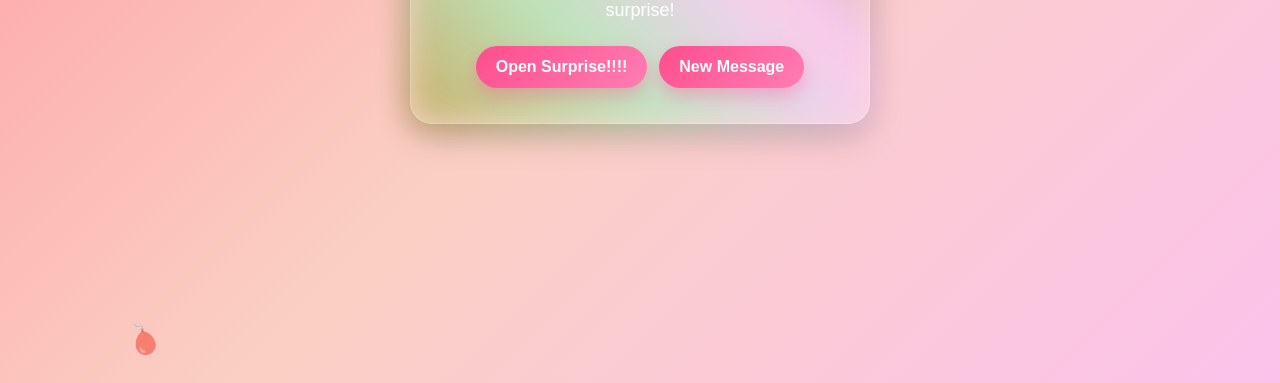
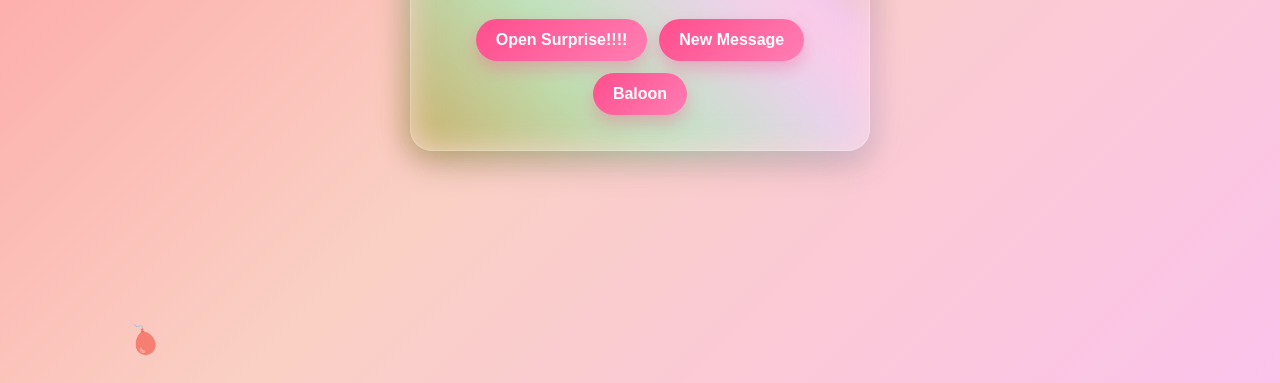
Before and after one commit to antonyy005-AY/myreposample, a plain HTML site: page index.html in a window 1280 px wide. Shown: the part 417-800 px from the top of the page. Drawn offline with Linux system fonts and the light colour scheme.

Commit message:
Update index.html

```diff
--- a/index.html
+++ b/index.html
@@ -25,6 +25,7 @@
     <div class="btn-group">
       <button id="surpriseBtn">Open Surprise!!!!</button>
       <button id="newMsgBtn">New Message</button>
+      <button id="balloonBtn">Baloon</button>
     </div>
   </main>
 
```
